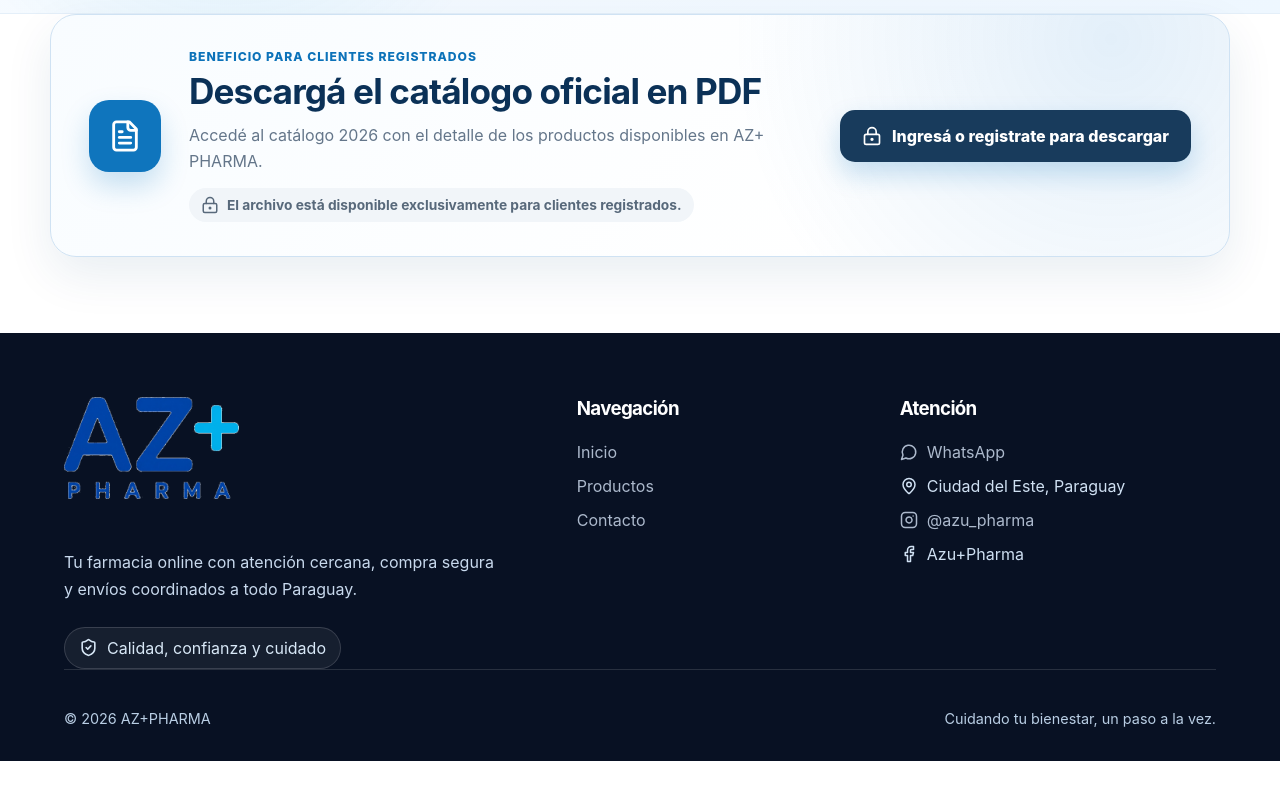
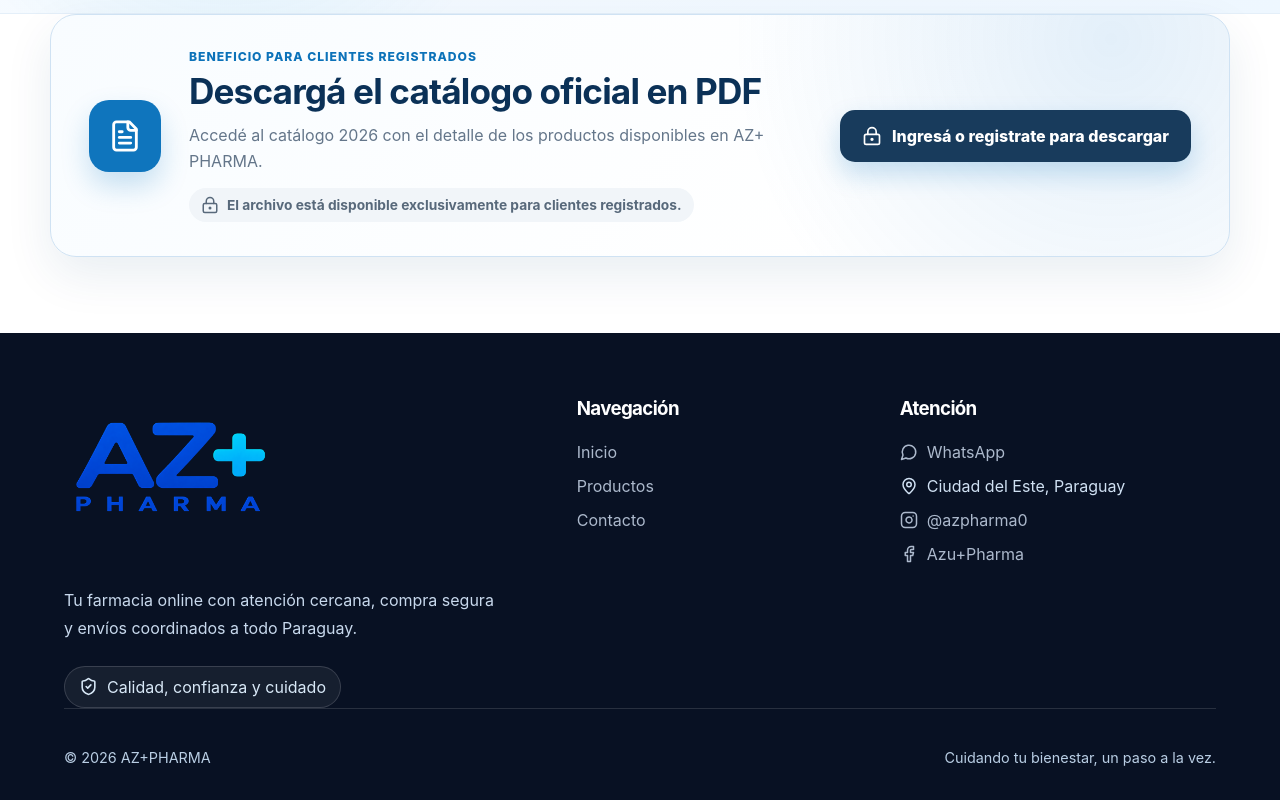
Before and after one commit to ikkat4i/az-pharma-web, a Next.js app: page / in a window 1280 px wide. Shown: the part 6937-7737 px from the top of the page. Before the commit the page ends 7698 px from the top, so only its background shows below. Built offline with nearby package versions, Linux system fonts and the light colour scheme; no server answers; the database is empty.

Commit message:
Actualizar logo y redes sociales del footer

```diff
--- a/app/globals.css
+++ b/app/globals.css
@@ -1783,4 +1783,41 @@
     grid-template-columns: 1fr;
     gap: 36px;
   }
-}
+}.footer-inner-horizontal {
+  display: grid;
+  grid-template-columns: 1.4fr 0.8fr 1fr;
+  gap: 70px;
+  align-items: start;
+}
+
+.footer-logo {
+  width: 210px;
+  height: auto;
+  object-fit: contain;
+  margin-bottom: 22px;
+}
+
+.footer-links-column,
+.footer-contact-column {
+  display: flex;
+  flex-direction: column;
+  gap: 16px;
+}
+
+.footer-contact-column a,
+.footer-contact-item {
+  display: flex;
+  align-items: center;
+  gap: 9px;
+}
+
+@media (max-width: 760px) {
+  .footer-inner-horizontal {
+    grid-template-columns: 1fr;
+    gap: 36px;
+  }
+
+  .footer-logo {
+    width: 180px;
+  }
+}
--- a/components/Footer.tsx
+++ b/components/Footer.tsx
@@ -11,7 +11,11 @@
 const WHATSAPP_URL =
   'https://wa.me/595973694377?text=Hola%20AZ%2BPHARMA%2C%20quisiera%20realizar%20una%20consulta';
 
-const INSTAGRAM_URL = 'https://www.instagram.com/azu_pharma/';
+const INSTAGRAM_URL =
+  'https://www.instagram.com/azpharma0/';
+
+const FACEBOOK_URL =
+  'https://www.facebook.com/profile.php?id=61593232347229';
 
 export function Footer() {
   return (
@@ -19,10 +23,10 @@
       <div className="footer-inner footer-inner-horizontal">
         <section className="footer-brand-column">
           <Image
-            src="/images/az-pharma-logo-header.png"
+            src="/images/az-pharma-footer.png"
             alt="AZ+ PHARMA"
-            width={175}
-            height={80}
+            width={210}
+            height={115}
             className="footer-logo"
             unoptimized
           />
@@ -49,7 +53,11 @@
         <section className="footer-contact-column">
           <h3>Atención</h3>
 
-          <a href={WHATSAPP_URL} target="_blank" rel="noreferrer">
+          <a
+            href={WHATSAPP_URL}
+            target="_blank"
+            rel="noreferrer"
+          >
             <MessageCircle size={18} />
             <span>WhatsApp</span>
           </a>
@@ -65,13 +73,17 @@
             rel="noreferrer"
           >
             <Instagram size={18} />
-            <span>@azu_pharma</span>
+            <span>@azpharma0</span>
           </a>
 
-          <span className="footer-contact-item">
+          <a
+            href={FACEBOOK_URL}
+            target="_blank"
+            rel="noreferrer"
+          >
             <Facebook size={18} />
             <span>Azu+Pharma</span>
-          </span>
+          </a>
         </section>
       </div>
 
```
Also changed, not shown: public/images/az-pharma-footer.png (added).
